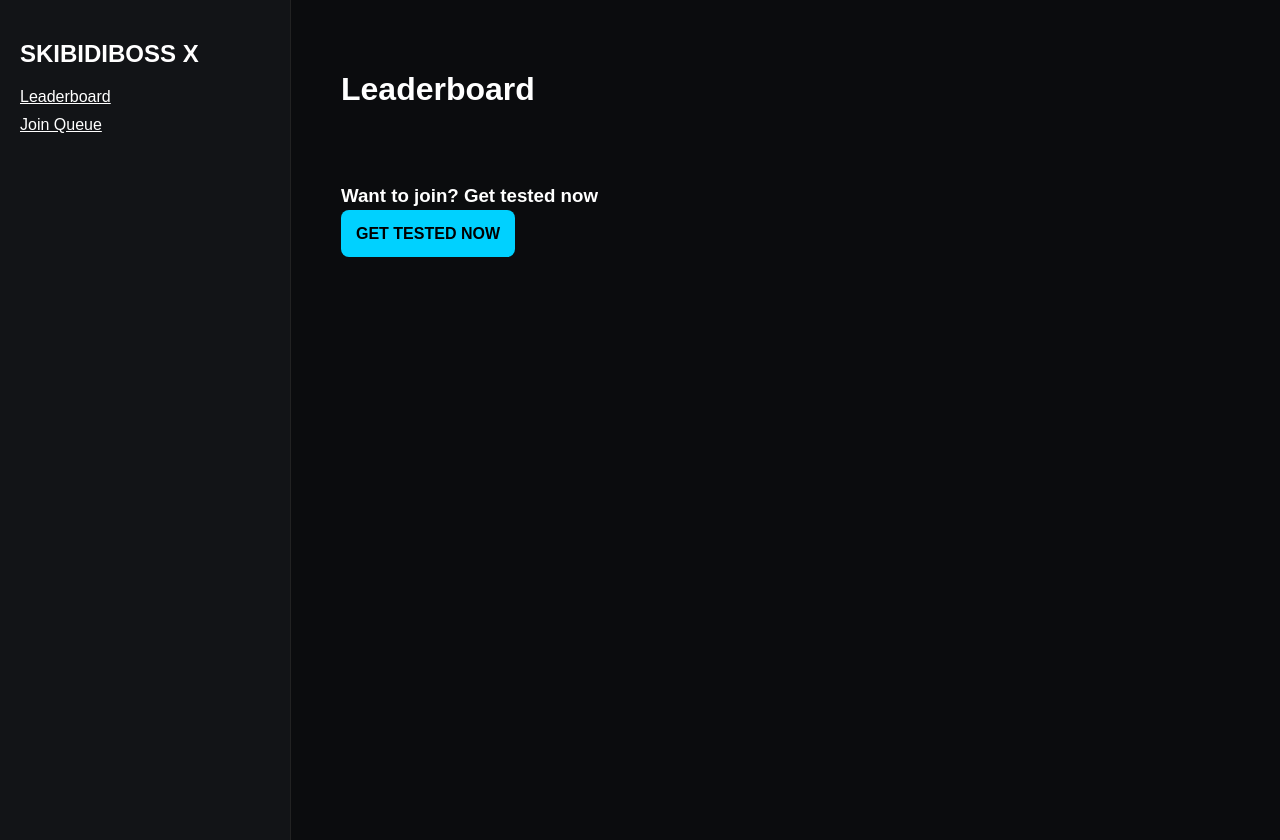
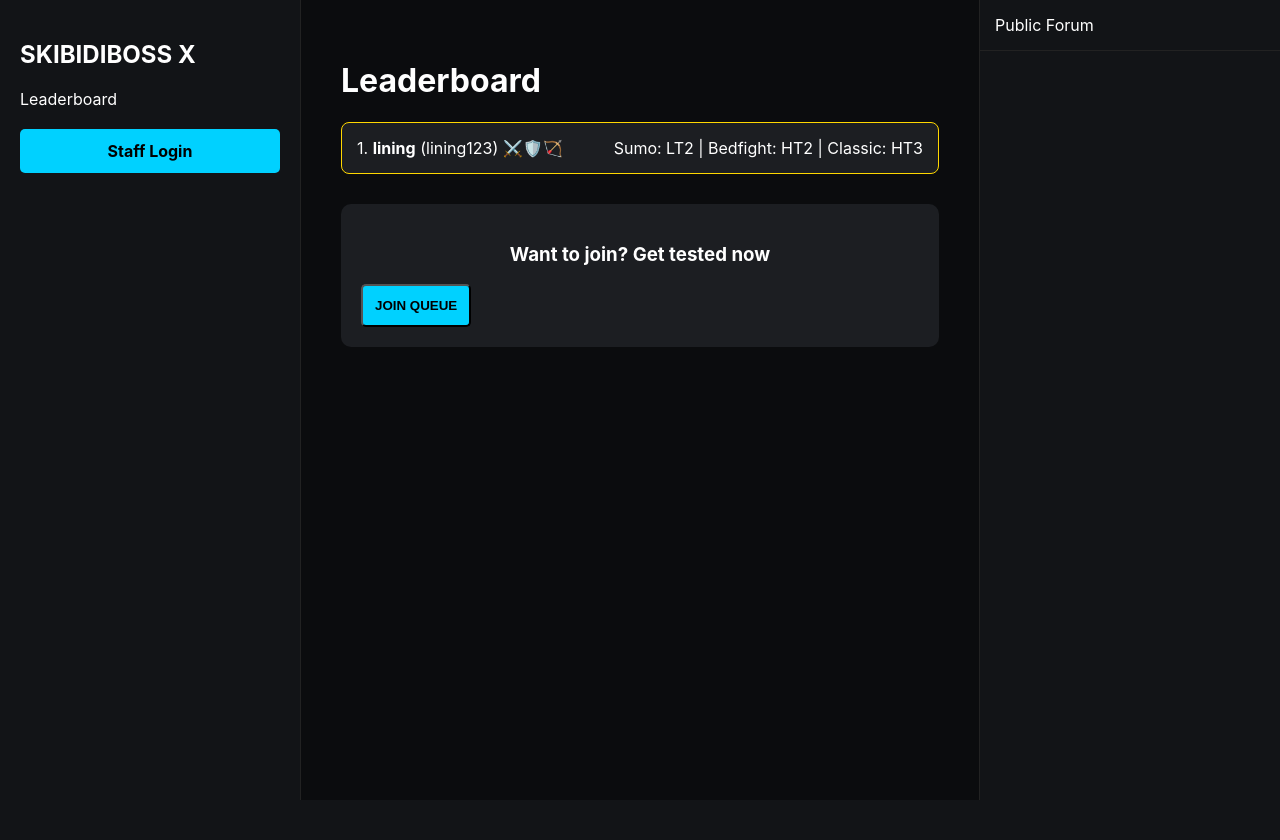
Before and after one commit to SKIBIDIBOSS/tiertests, a Node server app: page / in a window 1280 px wide. After the commit the page ends 800 px from the top, so only its background shows below. Run offline with Node 20, Linux system fonts and the light colour scheme; data that the repository does not hold is empty; some libraries are stand-ins or nearby versions.

Commit message:
Update index.ejs

```diff
--- a/views/index.ejs
+++ b/views/index.ejs
@@ -3,35 +3,65 @@
 <head>
     <title>SKIBIDIBOSS X LINING</title>
     <style>
-        body { background: #0b0c0e; color: white; font-family: sans-serif; margin: 0; display: flex; }
-        .sidebar { width: 250px; background: #121417; height: 100vh; padding: 20px; border-right: 1px solid #222; }
-        .content { flex: 1; padding: 50px; }
-        .tier-card { background: #1c1e22; padding: 20px; border-radius: 10px; margin-bottom: 10px; display: flex; justify-content: space-between; }
-        .btn-test { background: #00d1ff; color: black; padding: 15px; border-radius: 8px; text-decoration: none; font-weight: bold; }
+        :root { --bg: #0b0c0e; --side: #121417; --accent: #00d1ff; }
+        body { background: var(--bg); color: white; font-family: 'Inter', sans-serif; display: flex; margin: 0; height: 100vh; }
+        .sidebar { width: 260px; background: var(--side); padding: 20px; border-right: 1px solid #222; }
+        .main { flex: 1; padding: 40px; overflow-y: auto; }
+        .forum { width: 300px; background: var(--side); border-left: 1px solid #222; display: flex; flex-direction: column; }
+        .player-row { background: #1c1e22; padding: 15px; border-radius: 8px; margin-bottom: 10px; display: flex; align-items: center; justify-content: space-between; }
+        .icon { width: 24px; margin-left: 5px; vertical-align: middle; }
+        .btn-test { background: var(--accent); color: black; padding: 12px; border-radius: 5px; text-decoration: none; font-weight: bold; display: block; text-align: center; }
     </style>
 </head>
 <body>
     <div class="sidebar">
         <h2>SKIBIDIBOSS X</h2>
-        <a href="/" style="color:white; display:block; margin: 10px 0;">Leaderboard</a>
-        <a href="/queue" style="color:white; display:block; margin: 10px 0;">Join Queue</a>
-        <% if (user && user.role === 'admin') { %>
-            <a href="/admin" style="color:red; display:block; margin: 10px 0;">Admin Panel</a>
+        <a href="/" style="color:white; text-decoration:none;">Leaderboard</a><br><br>
+        <% if (user) { %>
+            <p>Logged as: <%= user.username %></p>
+            <a href="/logout" style="color:#555;">Logout</a>
+        <% } else { %>
+            <a href="/login" class="btn-test">Staff Login</a>
         <% } %>
     </div>
-    <div class="content">
+
+    <div class="main">
         <h1>Leaderboard</h1>
-        <div class="leaderboard">
-            <% players.forEach(player => { %>
-                <div class="tier-card">
-                    <span><img src="<%= player.pfp %>" width="30"> <b><%= player.username %></b> (<%= player.ign %>)</span>
-                    <span>Sumo: <%= player.ranks.sumo %> | Bedfight: <%= player.ranks.bedfight %></span>
-                </div>
+        <div class="player-row" style="border: 1px solid gold;">
+            <span>1. <b>lining</b> (lining123) ⚔️🛡️🏹</span>
+            <span>Sumo: LT2 | Bedfight: HT2 | Classic: HT3</span>
+        </div>
+        <% players.forEach((p, i) => { %>
+            <div class="player-row">
+                <span><%= i+2 %>. <img src="<%= p.pfp %>" width="20"> <b><%= p.username %></b></span>
+                <span>S: <%= p.ranks.sumo %> | B: <%= p.ranks.bedfight %></span>
+            </div>
+        <% }) %>
+        <br>
+        <div style="background:#1c1e22; padding: 20px; border-radius: 10px; text-align: center;">
+            <h3>Want to join? Get tested now</h3>
+            <button onclick="document.getElementById('qModal').style.display='block'" class="btn-test">JOIN QUEUE</button>
+        </div>
+    </div>
+
+    <div class="forum">
+        <div style="padding:15px; border-bottom:1px solid #222;">Public Forum</div>
+        <div style="flex:1; padding:10px; font-size: 0.8rem;">
+            <% chat.forEach(m => { %>
+                <div><b><%= m.username %>:</b> <%= m.text %></div>
             <% }) %>
         </div>
-        <br><br>
-        <h3>Want to join? Get tested now</h3>
-        <a href="/queue" class="btn-test">GET TESTED NOW</a>
+    </div>
+
+    <div id="qModal" style="display:none; position:fixed; background:rgba(0,0,0,0.8); width:100%; height:100%; top:0; left:0; padding:100px;">
+        <div style="background:#1c1e22; padding:30px; width:400px; margin:auto; border-radius:10px;">
+            <form action="/queue/join" method="POST">
+                <input type="text" name="ign" placeholder="Minecraft IGN" required><br><br>
+                <input type="text" name="timezone" placeholder="Timezone (EST/GMT)" required><br><br>
+                <select name="server"><option>NA</option><option>EU</option><option>AS</option></select><br><br>
+                <button type="submit" class="btn-test">Submit Application</button>
+            </form>
+        </div>
     </div>
 </body>
 </html>
```
